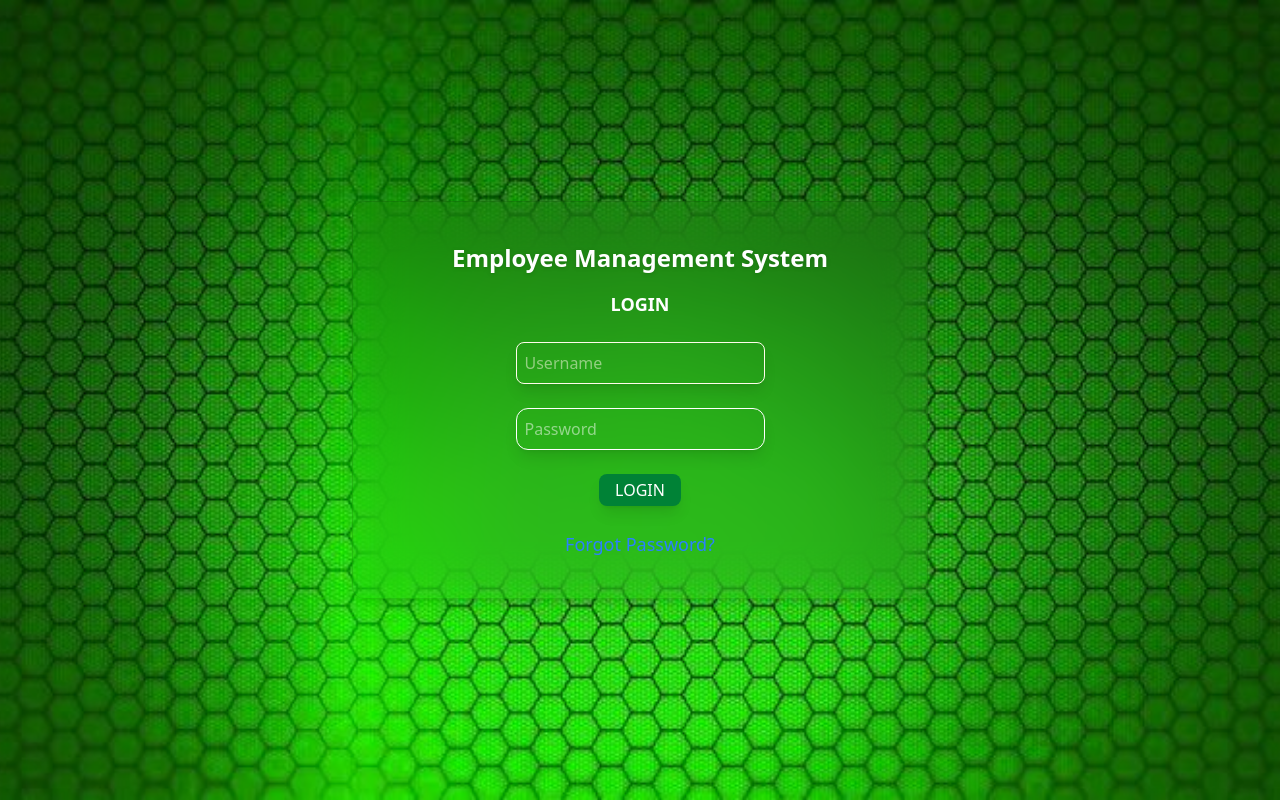
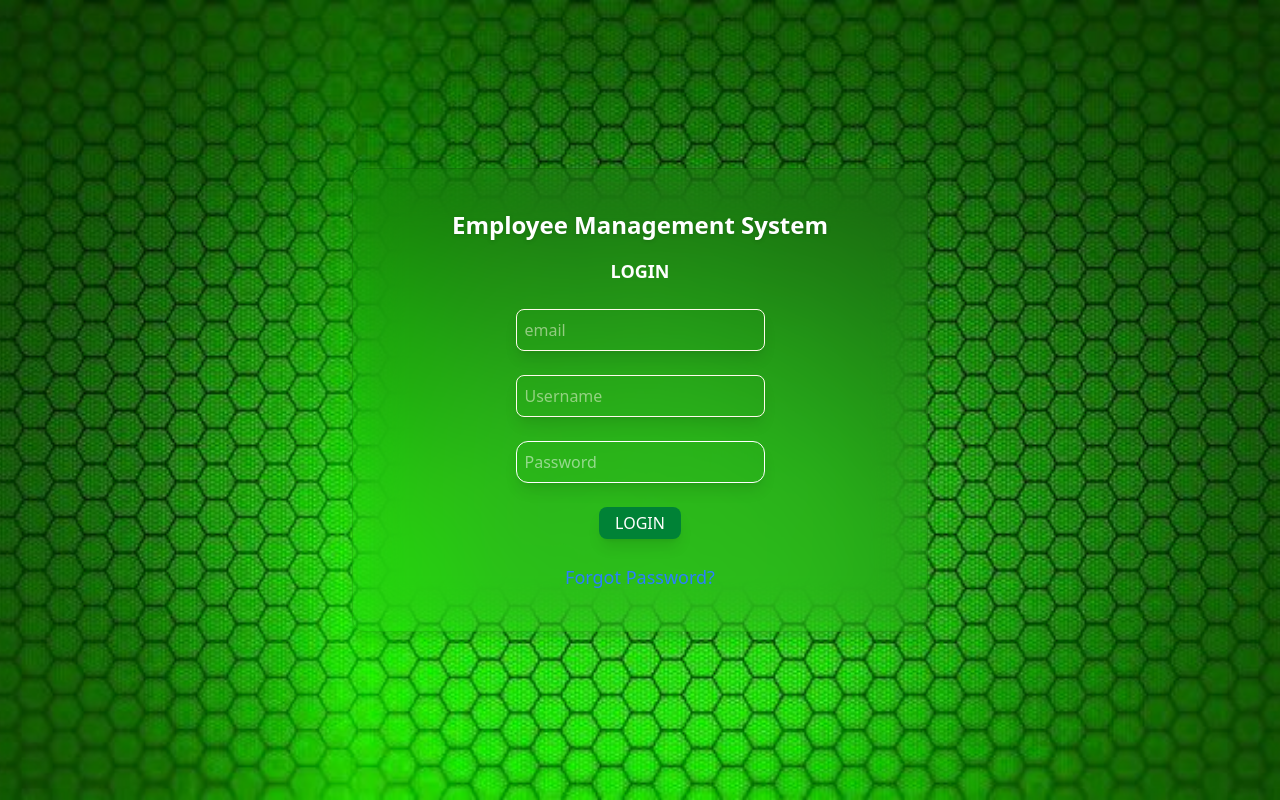
Before and after one commit to benrich09/EMS, a React (Vite) app in the folder frontend/: page / in a window 1280 px wide. Built offline with nearby package versions, Linux system fonts and the light colour scheme.

Commit message:
add email in Login Page

```diff
--- a/frontend/src/pages/Login.jsx
+++ b/frontend/src/pages/Login.jsx
@@ -20,13 +20,22 @@ const Login = () => {
       <div className="min-h-screen bg-cover bg-center flex items-center justify-center"
         style={{ backgroundImage: "url('./src/assets/background.jpg')" }}>
         <div>
-          <form className="backdrop-blur-xl space-y-6 border border-black/10 p-10 rounded-xl text-white text-center shadow-lg max-w-xl">
+          <form
+              className="backdrop-blur-xl space-y-6 border border-black/10 p-10 rounded-xl text-white text-center shadow-lg max-w-xl">
 
             <h3 className="text-2xl font-bold mb-4 drop-shadow text-white text-center">
               Employee Management System
             </h3>
 
             <h3 className='font-bold text-lg'>LOGIN</h3>
+
+            <input
+                id='username'
+                value={username}
+                onChange={(e) => setUsername(e.target.value)}
+                placeholder='email'
+                className='backdrop-blur-2xl border border-b-amber-50-white/10 p-2 rounded-lg text-amber-50 shadow-lg'
+            />
 
             <input
                 id='username'
```
Lines whose indentation alone changed are shown as unchanged.
